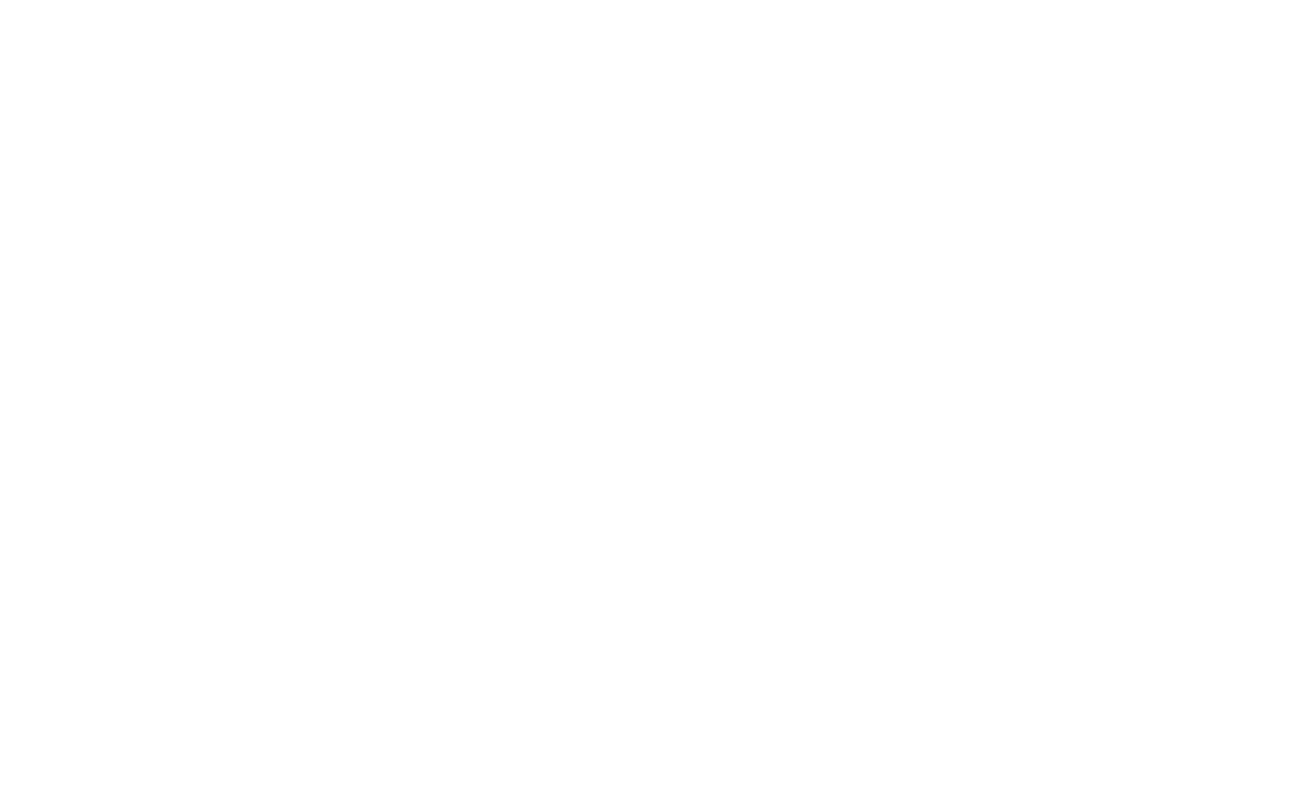
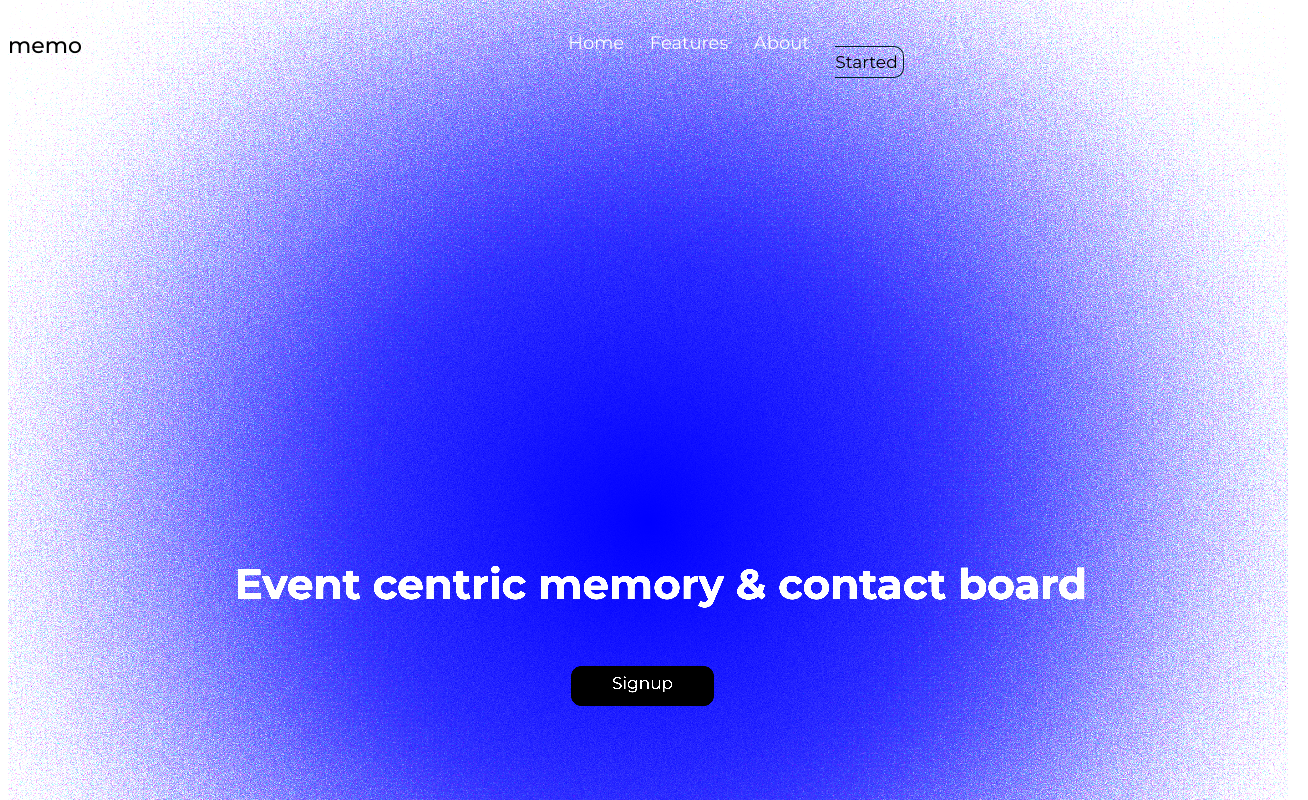
Before and after one commit to shradiphylleia/Memo, a React (Vite) app in the folder memo/: page / in a window 1280 px wide. Shown: the top 800 px of the page, 1308 px wide, since content can reach past the window. Built offline with nearby package versions, Linux system fonts and the light colour scheme.

Commit message:
landing page and react-router-dom

```diff
--- a/memo/src/App.jsx
+++ b/memo/src/App.jsx
@@ -12,8 +12,6 @@ function App() {
   return (
     <>
       <div className="landingPage">
-        <AppLayout></AppLayout>
-
         <Heading
           className="headingtxt"
           text="Event centric memory & contact board"
--- a/memo/src/AppLayout.css
+++ b/memo/src/AppLayout.css
@@ -1,8 +1,10 @@
 .navbar{
-    margin-top: -60vh;
+    margin-top: 5vh;
     width: 100vw;
-    height:10vh;
+    height:1vh;
     display: flex;
+    position: fixed;
+    z-index: 100;
     }
 
 
--- a/memo/src/AppLayout.jsx
+++ b/memo/src/AppLayout.jsx
@@ -1,5 +1,6 @@
 import React from "react";
 import Button from "./Button.jsx";
+import { Outlet } from 'react-router-dom';
 
 import "./AppLayout.css";
 
@@ -29,6 +30,8 @@ function AppLayout() {
           ></Button>
         </div>
       </div>
+
+      <Outlet />
     </>
   );
 }
--- a/memo/src/main.jsx
+++ b/memo/src/main.jsx
@@ -1,4 +1,4 @@
-import { StrictMode } from 'react'
+import React, { StrictMode } from 'react'
 import { createRoot } from 'react-dom/client'
 import App from './App.jsx'
 import About from './About.jsx'
```
